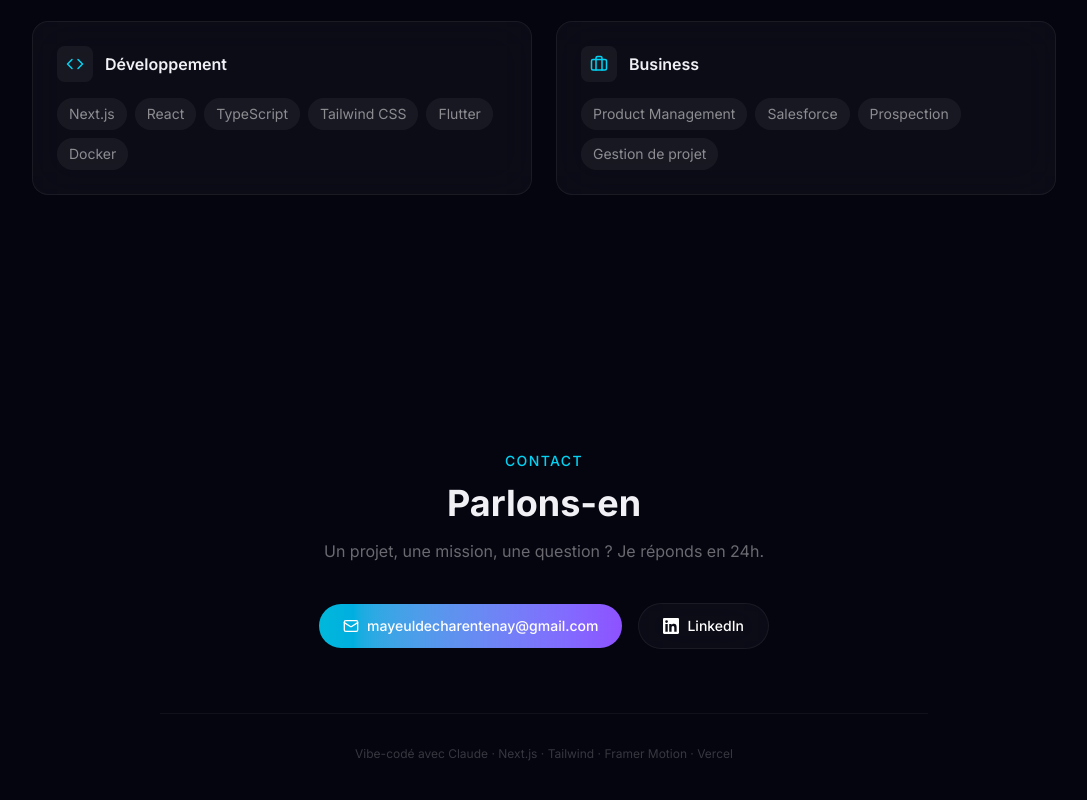
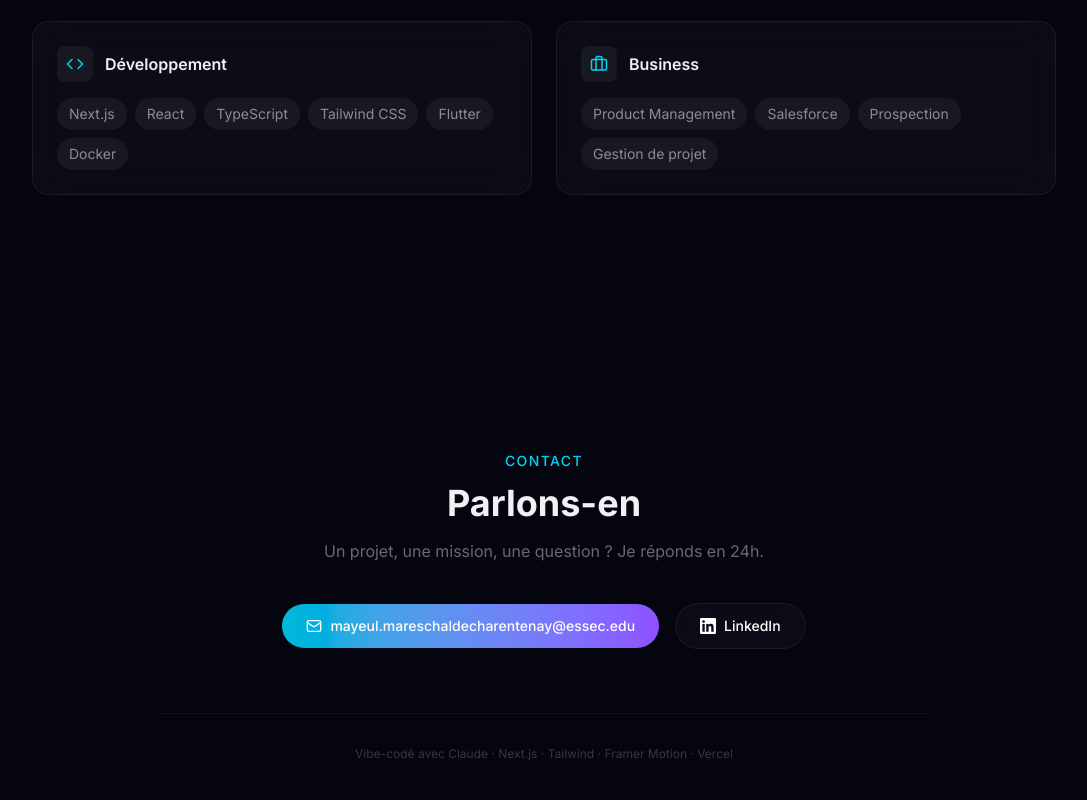
Before and after one commit to May-1600/cv-mayeul, a Next.js app: page / in a window 1280 px wide. Shown: the part 3308-4108 px from the top of the page, without its empty margins (96-1183 px from the left). Built offline with nearby package versions, Linux system fonts and the light colour scheme.

Commit message:
Replace email with ESSEC address

```diff
--- a/data/cv-data.ts
+++ b/data/cv-data.ts
@@ -4,7 +4,7 @@ export const personalInfo = {
   subtitle: "Data PO IA chez Orange \u00b7 ESSEC BBA Global",
   pitch:
     "3 000 commerciaux utilisent un outil que j\u2019ai con\u00e7u chez Orange. La nuit, je construis des syst\u00e8mes IA pour PME. Dashboards, automatisations, int\u00e9grations API \u2014 livr\u00e9s en jours, pas en mois.",
-  email: "mayeuldecharentenay@gmail.com",
+  email: "mayeul.mareschaldecharentenay@essec.edu",
   linkedin: "https://www.linkedin.com/in/mayeul-de-charentenay/",
   photo: "/photo-mayeul.jpg",
 };
```
